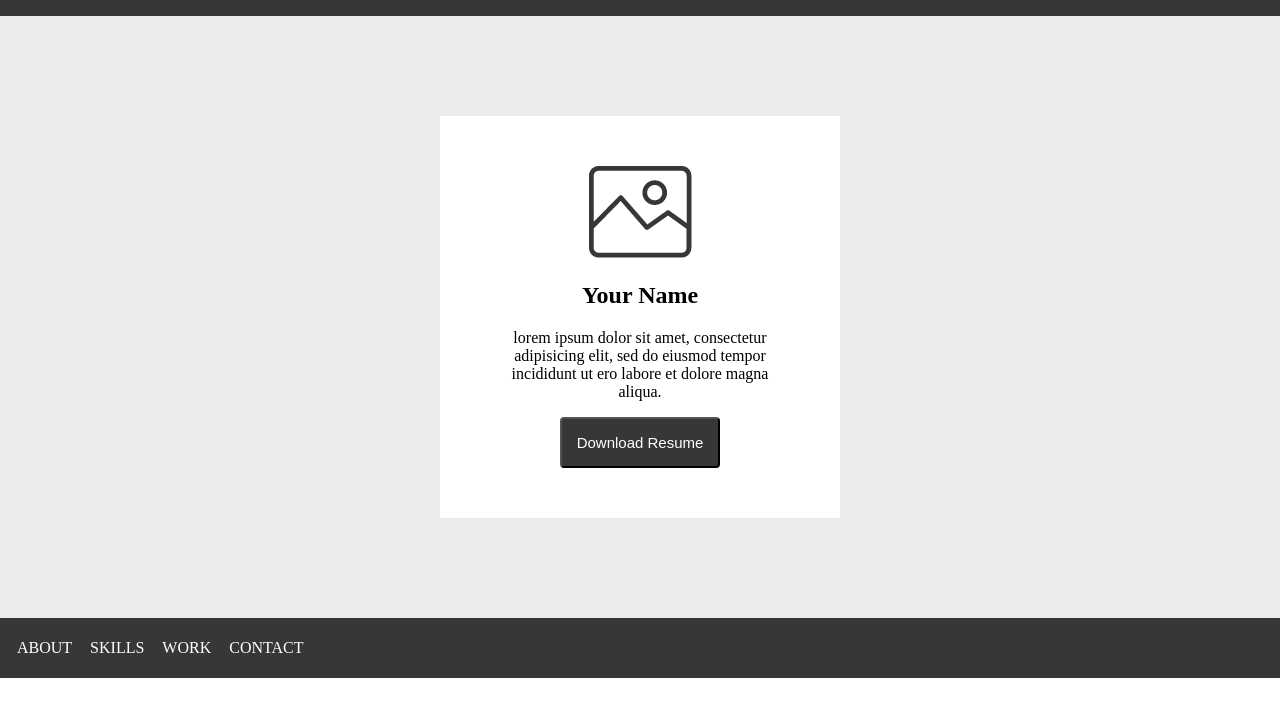
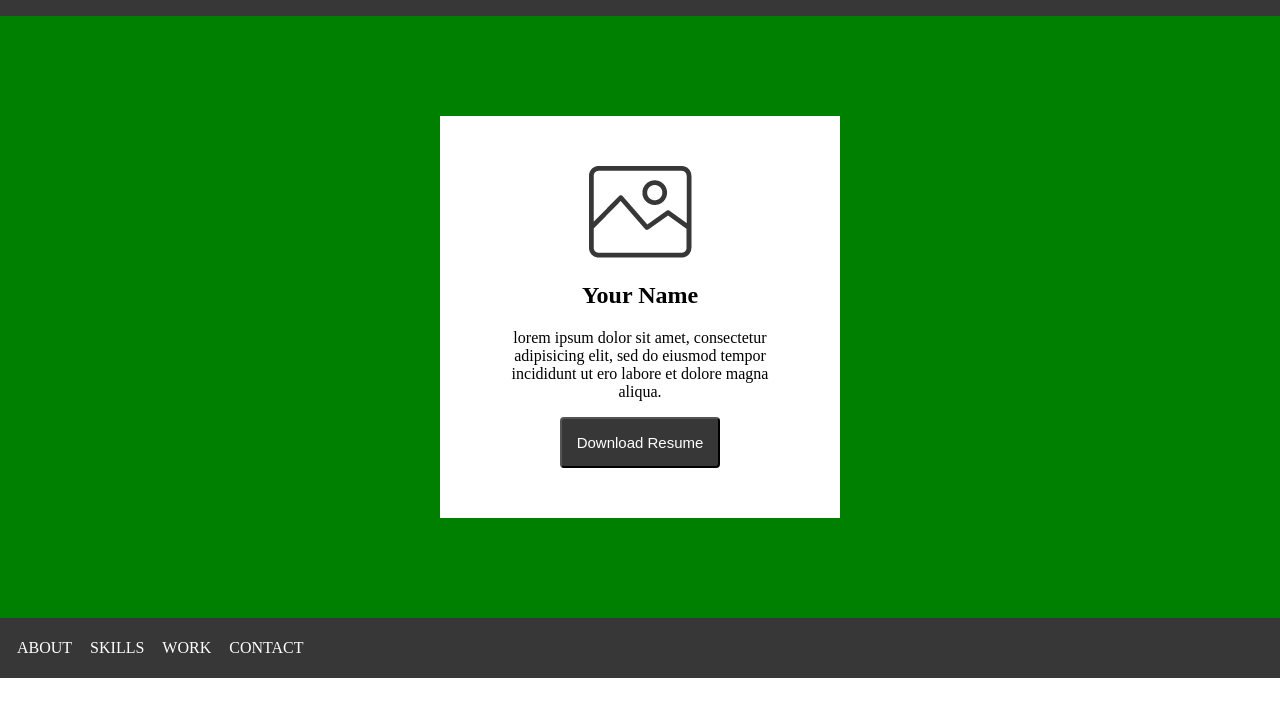
Before and after one commit to jcsmith96-hub/UX_UI_HW_17, a plain HTML site: page index.html in a window 1280 px wide. Shown: the part 63-780 px from the top of the page. Drawn offline with Linux system fonts and the light colour scheme.

Commit message:
Updated to Green

```diff
--- a/css/style.css
+++ b/css/style.css
@@ -17,7 +17,7 @@ header p {
   display: inline-block;
 }
 .heroImg {
-  background-color: #EBEBEB;
+  background-color: green;
   padding: 100px 15px;
 }
 .content {
```
